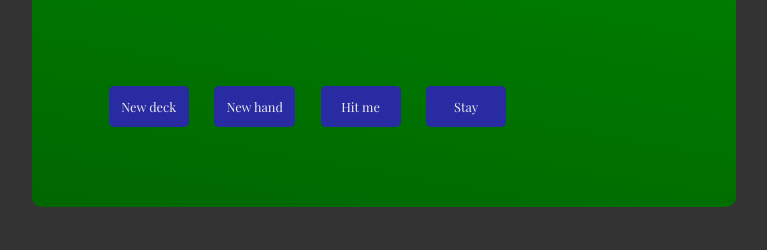
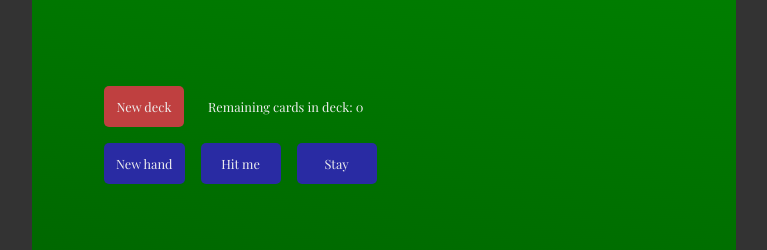
Before and after one commit to aurelienroux/blackjack-vue, a Vue app: page / in a window 1280 px wide. Shown: the part 521-771 px from the top of the page, without its empty margins (256-1023 px from the left). Built offline with nearby package versions, Linux system fonts and the light colour scheme; no server answers.

Commit message:
display remaining cards

```diff
--- a/src/App.vue
+++ b/src/App.vue
@@ -3,13 +3,19 @@
     <h1 class="title">BlackJack</h1>
     <Dealer :gamePlaying="gamePlaying" :dealerScore="dealerScore" :dealerCards="dealerCards" />
     <Player :playerScore="playerScore" :playerCards="playerCards" />
-    <Feedback :gamePlaying="gamePlaying" :loading="loading" :feedback="feedback" />
+    <Feedback
+      :feedback="feedback"
+      :gamePlaying="gamePlaying"
+      :loading="loading"
+      :remainingCards="remainingCards"
+    />
     <Controls
       :gamePlaying="gamePlaying"
+      :remainingCards="remainingCards"
+      @dealerPlay="dealerPlay"
       @getNewDeck="getNewDeck"
+      @hitMe="hitMe"
       @newHand="newHand"
-      @hitMe="hitMe"
-      @dealerPlay="dealerPlay"
     />
   </div>
 </template>
@@ -25,14 +31,15 @@ export default {
   name: 'App',
   data() {
     return {
+      dealerCards: [],
+      dealerScore: 0,
       deckId: '',
+      feedback: '',
+      gamePlaying: true,
+      loading: false,
       playerCards: [],
       playerScore: 0,
-      dealerCards: [],
-      dealerScore: 0,
-      gamePlaying: true,
-      feedback: '',
-      loading: false
+      remainingCards: 0
     }
   },
   components: {
@@ -77,6 +84,7 @@ export default {
 
       axios.get(`https://deckofcardsapi.com/api/deck/${this.deckId}/draw/?count=4`).then(res => {
         this.loading = false
+        this.remainingCards = this.remainingCards - 4
         this.resetGame()
 
         this.playerCards.push(res.data.cards[0], res.data.cards[2])
@@ -88,6 +96,7 @@ export default {
     },
     hitMe(person) {
       this.loading = true
+      this.remainingCards = this.remainingCards - 1
 
       axios
         .get(`https://deckofcardsapi.com/api/deck/${this.deckId}/draw/?count=1`)
@@ -141,7 +150,7 @@ export default {
         .get('https://deckofcardsapi.com/api/deck/new/shuffle/?deck_count=6')
         .then(res => {
           this.loading = false
-
+          this.remainingCards = res.data.remaining
           this.deckId = res.data.deck_id
         })
         .catch(error => console.error(error)) // eslint-disable-line no-console
@@ -151,6 +160,7 @@ export default {
     axios
       .get('https://deckofcardsapi.com/api/deck/new/shuffle/?deck_count=6')
       .then(res => {
+        this.remainingCards = res.data.remaining
         this.deckId = res.data.deck_id
       })
       .catch(error => console.error(error)) // eslint-disable-line no-console
--- a/src/components/Controls.vue
+++ b/src/components/Controls.vue
@@ -1,16 +1,21 @@
 <template>
   <div class="controls">
-    <button @click="getNewDeck">New deck</button>
-    <button @click="newHand">New hand</button>
-    <button @click="hitMe('player')" :disabled="!gamePlaying">Hit me</button>
-    <button @click="dealerPlay" :disabled="!gamePlaying">Stay</button>
+    <div>
+      <button class="button__red" @click="getNewDeck">New deck</button>
+      <span class="small">Remaining cards in deck: {{ remainingCards }}</span>
+    </div>
+    <div>
+      <button @click="newHand">New hand</button>
+      <button @click="hitMe('player')" :disabled="!gamePlaying">Hit me</button>
+      <button @click="dealerPlay" :disabled="!gamePlaying">Stay</button>
+    </div>
   </div>
 </template>
 
 <script>
 export default {
   name: 'Controls',
-  props: ['gamePlaying'],
+  props: ['gamePlaying', 'remainingCards'],
   methods: {
     getNewDeck() {
       this.$emit('getNewDeck')
@@ -30,14 +35,7 @@ export default {
 
 <style lang="scss">
 .controls {
-  display: flex;
-  flex-wrap: wrap;
-  justify-content: center;
   padding: 0.5rem 2rem;
-
-  @include for-tablet-portrait-up {
-    justify-content: flex-start;
-  }
 }
 
 button {
@@ -48,7 +46,7 @@ button {
   cursor: pointer;
   font-family: $font-primary;
   font-size: 0.8rem;
-  margin: 0.5rem 0.8rem;
+  margin: 0.5rem;
   min-width: 5rem;
   padding: 0.75rem;
 
@@ -56,5 +54,14 @@ button {
     background: lighten($blue-button, 15%);
     cursor: not-allowed;
   }
+
+  &.button__red {
+    background: $red-button;
+  }
+}
+
+.small {
+  font-size: 0.8rem;
+  margin-left: 1rem;
 }
 </style>
--- a/src/components/Feedback.vue
+++ b/src/components/Feedback.vue
@@ -20,5 +20,6 @@ export default {
   font-size: 1.25rem;
   justify-content: center;
   min-height: 4.5rem;
+  padding: 0 2.5rem;
 }
 </style>
--- a/src/styles/_variables.scss
+++ b/src/styles/_variables.scss
@@ -2,6 +2,7 @@ $background: #333;
 $blue-button: #292ba3;
 $green-title: #0c450c;
 $green: green;
+$red-button: #bf4040;
 $white: #eee;
 
 $font-primary: 'Playfair Display', serif;
```
